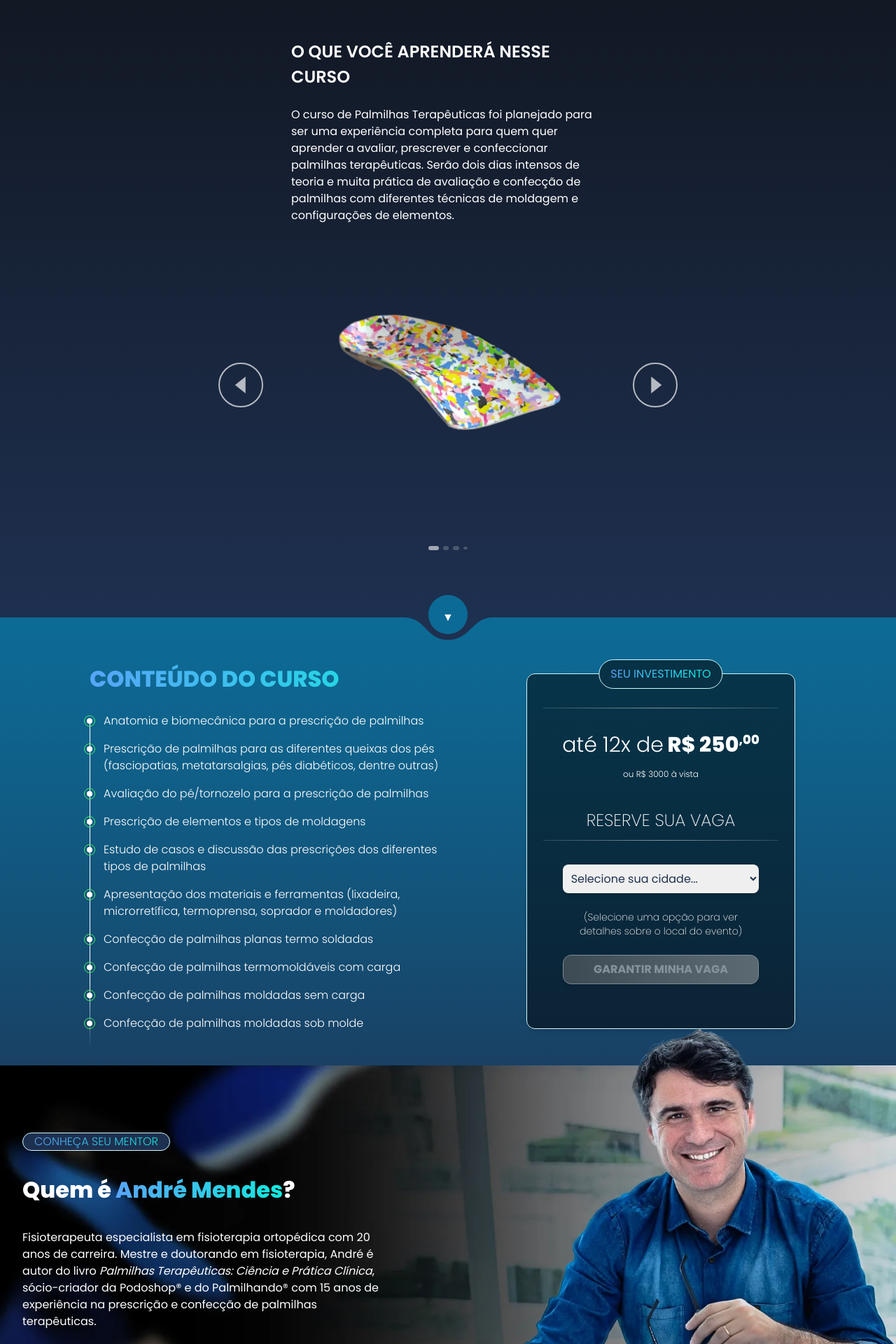
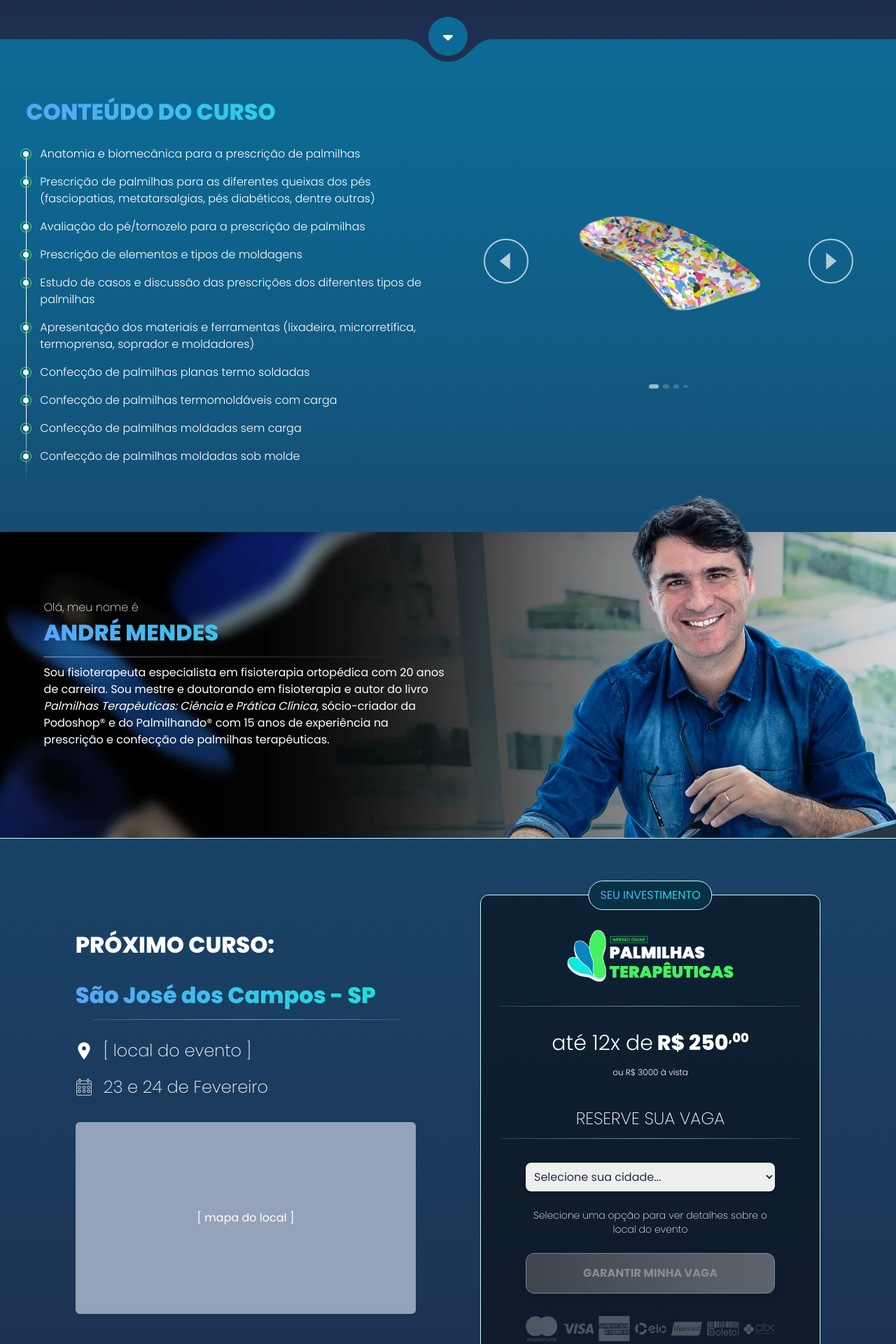
Before and after one commit to ian-mendes02/palmilhando-att-2024, a Next.js app: page /cursos_presenciais in a window 1280 px wide. Shown: the part 520-2440 px from the top of the page at 70% size. Built offline with nearby package versions, Linux system fonts and the light colour scheme.

Commit message:
2024-01-17 19:15:12

```diff
--- a/public/css/globals.css
+++ b/public/css/globals.css
@@ -496,7 +496,7 @@ button:focus, input:focus, select:focus {
 }
 
 #cp-conteudo::after {
-  content: '\25BC';
+  content: '';
   position: absolute;
   display: flex;
   padding-top: .5rem;
@@ -504,10 +504,14 @@ button:focus, input:focus, select:focus {
   align-items: center;
   top: -2rem;
   left: 50%;
-  transform: translateX(-50%);
+  transform: translateX(-50%) rotate(90deg);
   width: 3.5rem;
   height: 3.5rem;
-  background: #0c6b96;
+  background-color: #0c6b96;
+  background-image: url(../../public/img/svg/caret-light.svg);
+  background-position: 55% 50%;
+  background-repeat: no-repeat;
+  background-size: 15%;
   border-radius: 100%;
 }
 
@@ -567,12 +571,7 @@ button:focus, input:focus, select:focus {
   -webkit-mask-image: linear-gradient(black, transparent)
 }
 
-#cp-sobre::before {
-  content: '';
-  display: block;
-  width: 100%;
-  height: 100%;
-  position: absolute;
+#cp-sobre {
   background: url(../img/foto-andre-mendes.webp);
   background-position: top right;
   background-size: cover;
--- a/src/app/cursos_presenciais/page.jsx
+++ b/src/app/cursos_presenciais/page.jsx
@@ -23,32 +23,32 @@ export default function Page() {
                 break;
             case "sao_jose_dos_campos":
                 setOptionData({
-                    cityName: 'São José dos Campos',
-                    location: '',
+                    cityName: 'São José dos Campos - SP',
+                    location: '[ local do evento ]',
                     eventDuration: '23 e 24 de Fevereiro',
                     purchaseLink: 'https://www.sympla.com.br/curso-presencial-de-palmilhas-terapeuticas__2299829'
                 });
                 break;
             case "curitiba":
                 setOptionData({
-                    cityName: 'Curitiba',
-                    location: '',
+                    cityName: 'Curitiba - PR',
+                    location: '[ local do evento ]',
                     eventDuration: '15 e 16 de Março',
                     purchaseLink: 'https://www.sympla.com.br/curso-presencial-de-palmilhas-terapeuticas__2299832'
                 });
                 break;
             case "belo_horizonte":
                 setOptionData({
-                    cityName: 'Belo Horizonte',
-                    location: '',
+                    cityName: 'Belo Horizonte - MG',
+                    location: '[ local do evento ]',
                     eventDuration: '5 e 6 de Abril',
                     purchaseLink: 'https://wa.me/553181075257'
                 });
                 break;
             case "porto_alegre":
                 setOptionData({
-                    cityName: 'Porto Alegre',
-                    location: '',
+                    cityName: 'Porto Alegre - RS',
+                    location: '[ local do evento ]',
                     eventDuration: '18 e 19 de Maio',
                     purchaseLink: ''
                 });
@@ -56,48 +56,43 @@ export default function Page() {
         }
     }, [option]);
 
+    const upcomingLocation = {
+        cityName: 'São José dos Campos - SP',
+        location: '[ local do evento ]',
+        eventDuration: '23 e 24 de Fevereiro',
+    };
+
     return (
         <div>
             <div className='bg-[linear-gradient(#0a0a0a,#1E3050)]'>
-                <Section id="cp-header" className='h-[512px] flex flex-col justify-center'>
+                <Section id="cp-header" className='h-[512px] flex flex-col justify-center pb-0 pt-0'>
                     <Content className='relative z-10'>
                         <Content_Default>
-                            <h1 className='text-center'>CURSO PRESENCIAL: <br /> PALMILHAS TERAPÊUTICAS</h1>
-                            <h3 className='text-center'>(logo pendente)</h3>
-                        </Content_Default>
-                    </Content>
-                </Section>
-                <Section id="cp-proposta">
-                    <Content>
-                        <Content_Default>
-                            <Wrapper className='justify-evenly items-center'>
+                            <Wrapper className='pt-8'>
                                 <Container className='w-[32rem] max-[1024px]:w-96 max-[820px]:w-full px-8 mb-8'>
-                                    <h2>O QUE VOCÊ APRENDERÁ NESSE CURSO</h2>
+                                    <img src='/img/imersao-logo-new.webp' alt='' draggable='false'/>
                                     <br />
                                     <p>
                                         O curso de Palmilhas Terapêuticas foi planejado para ser uma experiência completa para quem quer aprender a avaliar, prescrever e confeccionar palmilhas terapêuticas.
                                         Serão dois dias intensos de teoria e muita prática de avaliação e confecção de palmilhas com diferentes técnicas de moldagem e configurações de elementos.
                                     </p>
-                                </Container>
-                                <Container className='w-[48rem] max-[1024px]:w-96 max-[820px]:w-full px-8'>
-                                    <Carousel isInfinite withIndicator visibleItemsCount={1}>
-                                        <div className='w-full aspect-video'><img src='/img/[cursos_presenciais]_palmilha_1.webp' alt='' draggable='false' className='w-1/2 h-auto m-auto' /></div>
-                                        <div className='w-full aspect-video'><img src='/img/[cursos_presenciais]_palmilha_2.webp' alt='' draggable='false' className='w-1/2 h-auto m-auto' /></div>
-                                        <div className='w-full aspect-video'><img src='/img/[cursos_presenciais]_palmilha_3.webp' alt='' draggable='false' className='w-1/2 h-auto m-auto' /></div>
-                                        <div className='w-full aspect-video'><img src='/img/[cursos_presenciais]_palmilha_4.webp' alt='' draggable='false' className='w-1/2 h-auto m-auto' /></div>
-                                    </Carousel>
+                                    <br />
+                                    <Button onClick={() => document.getElementById('cp-investimento').scrollIntoView({block: 'center'})}>GARANTA JÁ A SUA VAGA!</Button>
                                 </Container>
                             </Wrapper>
                         </Content_Default>
                     </Content>
                 </Section>
+                <Section id="cp-proposta" className='pt-0'>
+                    <Content>
+                    </Content>
+                </Section>
             </div>
 
-            <Section id='cp-conteudo' className='bg-[linear-gradient(#0c6b96,transparent)]'>
+            <Section id='cp-conteudo' className='bg-[linear-gradient(#0c6b96,transparent)] pb-0'>
                 <Content>
-                    <Content_Default>
-                        <Wrapper className='items-start justify-evenly'>
-                            <Container className='w-[90%] max-w-[32rem]'>
+                    <Wrapper className='items-center justify-evenly'>
+                        <Container className='w-[45%] max-[820px]:w-[80%] max-[426px]:w-[96%] m-4'>
                             <h1 className='grad-text'>CONTEÚDO DO CURSO</h1>
                             <br />
                             <ul id='cp-lista-conteudo' className='chain'>
@@ -113,11 +108,84 @@ export default function Page() {
                                 <li className='font-light'>Confecção de palmilhas moldadas sob molde</li>
                             </ul>
                         </Container>
-                            <Container className='w-96 max-[820px]:w-[80%] max-[426px]:w-[96%] m-4'>
+                        <Container className='w-[45%] max-[820px]:w-[80%] max-[426px]:w-[96%] m-4'>
+                            <Carousel isInfinite withIndicator visibleItemsCount={1}>
+                                <div className='w-full h-auto'><img src='/img/[cursos_presenciais]_palmilha_1.webp' alt='' draggable='false' className='w-1/2 h-auto m-auto' /></div>
+                                <div className='w-full h-auto'><img src='/img/[cursos_presenciais]_palmilha_2.webp' alt='' draggable='false' className='w-1/2 h-auto m-auto' /></div>
+                                <div className='w-full h-auto'><img src='/img/[cursos_presenciais]_palmilha_3.webp' alt='' draggable='false' className='w-1/2 h-auto m-auto' /></div>
+                                <div className='w-full h-auto'><img src='/img/[cursos_presenciais]_palmilha_4.webp' alt='' draggable='false' className='w-1/2 h-auto m-auto' /></div>
+                            </Carousel>
+                        </Container>
+                    </Wrapper>
+                </Content>
+            </Section>
+
+            <Section id="cp-sobre" className='py-32 px-8 flex items-center max-[820px]:pt-[120vw] max-[820px]:pb-8 border-b border-cyan-100'>
+                <Content>
+                    <Content_Default>
+                        <Container className='w-1/2 max-[820px]:w-[80%] max-[426px]:w-[96%] pt-8'>
+                            <p className='font-extralight'>Olá, meu nome é</p>
+                            <h1 className='text-left grad-text'>ANDRÉ MENDES</h1>
+                            <div className="divider left"></div>
+                            <p>Sou fisioterapeuta especialista em fisioterapia ortopédica com 20 anos de carreira. Sou mestre e doutorando em fisioterapia e autor do livro <i>Palmilhas Terapêuticas: Ciência e Prática Clínica</i>, sócio-criador da Podoshop® e do Palmilhando® com 15 anos de experiência na prescrição e confecção de palmilhas terapêuticas.</p>
+                        </Container>
+                    </Content_Default>
+                </Content>
+            </Section>
+
+            <Section id='cp-investimento'>
+                <Content>
+                    <Content_Default>
+                        <Wrapper className='items-center justify-evenly'>
+                            <Container className='w-[40%] max-[820px]:w-[80%] max-[426px]:w-[96%] m-4'>
+                                {option != 'select' ? (
+                                    <Container className='w-full max-[820px]:items-center'>
+                                        <h1>LOCAL SELECIONADO:</h1>
+                                        <br />
+                                        <h1 className='grad-text max-[820px]:text-2xl'>{optionData.cityName}</h1>
+                                        <div className="divider"></div>
+                                        <Wrapper className='flex-col justify-center w-9/12 my-4'>
+                                            <Wrapper className="items-center flex-nowrap w-full">
+                                                <img src='/img/svg/map_pin.svg' alt='' draggable='false' className='w-6 h-6 mr-4' />
+                                                <h2 className='font-extralight'>{optionData.location}</h2>
+                                            </Wrapper>
+                                            <div className='w-4 h-4'></div>
+                                            <Wrapper className="items-center flex-nowrap w-full">
+                                                <img src='/img/svg/calendar.svg' alt='' draggable='false' className='w-6 h-6 mr-4' />
+                                                <h2 className='font-extralight'>{optionData.eventDuration}</h2>
+                                            </Wrapper>
+                                        </Wrapper>
+                                        <div className='bg-slate-400 rounded-md w-full aspect-video my-4 relative'><p className="absolute-center">[ mapa do local ]</p></div>
+                                    </Container>
+                                ) : (
+                                    <Container className='w-full max-[820px]:items-center'>
+                                        <h1>PRÓXIMO CURSO:</h1>
+                                        <br />
+                                        <h1 className='grad-text max-[820px]:text-2xl'>{upcomingLocation.cityName}</h1>
+                                        <div className="divider"></div>
+                                        <Wrapper className='flex-col justify-center w-9/12 my-4'>
+                                            <Wrapper className="items-center flex-nowrap w-full">
+                                                <img src='/img/svg/map_pin.svg' alt='' draggable='false' className='w-6 h-6 mr-4' />
+                                                <h2 className='font-extralight'>{upcomingLocation.location}</h2>
+                                            </Wrapper>
+                                            <div className='w-4 h-4'></div>
+                                            <Wrapper className="items-center flex-nowrap w-full">
+                                                <img src='/img/svg/calendar.svg' alt='' draggable='false' className='w-6 h-6 mr-4' />
+                                                <h2 className='font-extralight'>{upcomingLocation.eventDuration}</h2>
+                                            </Wrapper>
+                                        </Wrapper>
+                                        <div className='bg-slate-400 rounded-md w-full aspect-video my-4 relative'><p className="absolute-center">[ mapa do local ]</p></div>
+                                    </Container>
+                                )}
+                                <br />
+                            </Container>
+                            <Container className='w-[40%] max-[820px]:w-[80%] max-[426px]:w-[96%] m-4'>
                                 <div className="flex flex-col items-center justify-between px-[1%] py-[10%] border border-cyan-100 rounded-xl backdrop-brightness-50 shadow-md text-center h-full relative duration-200 ease-out">
                                     <Badge className='border border-inherit rounded-full w-max py-2 px-4 !bg-[color:rgb(7_49_69)]'>
                                         <p className='grad-text grad-slide'>SEU INVESTIMENTO</p>
                                     </Badge>
+                                    <img src='/img/imersao-logo-new.webp' alt='' draggable='false' className='w-1/2'/>
+                                    <br />
                                     <div className="divider"></div>
                                     <br />
                                     <h1 className='text-3xl'><mark className="font-light text-white">até 12x de</mark> R$ 250<sup><small>,00</small></sup></h1>
@@ -134,29 +202,14 @@ export default function Page() {
                                         <option value="porto_alegre">Porto Alegre - RS</option>
                                     </select>
                                     <br />
-                                    {option != 'select' ? (
-                                        <Container className='w-full items-center'>
-                                            <Wrapper className='flex-nowrap justify-center w-9/12'>
-                                                <Wrapper className="items-center flex-nowrap w-1/2">
-                                                    <img src='/img/svg/map_pin.svg' alt='' draggable='false' className='w-6 h-6 mr-2' />
-                                                    <p className='font-extralight'>{optionData.cityName}</p>
-                                                </Wrapper>
-                                                <div className='w-4 h-4'></div>
-                                                <Wrapper className="items-center flex-nowrap w-1/2">
-                                                    <img src='/img/svg/calendar.svg' alt='' draggable='false' className='w-6 h-6 mr-2' />
-                                                    <p className='font-extralight'>{optionData.eventDuration}</p>
-                                                </Wrapper>
-                                            </Wrapper>
-                                            <div className='bg-slate-400 rounded-md w-9/12 aspect-video mx-auto my-4 relative'><p className="absolute-center">[mapa do local]</p></div>
-                                        </Container>
-                                    ) : <p className='text-sm font-extralight w-9/12'>(Selecione uma opção para ver detalhes sobre o local do evento)</p>}
+                                    <p className='text-sm font-extralight w-9/12'>Selecione uma opção para ver detalhes sobre o local do evento</p>
                                     <br />
                                     <a href={optionData.purchaseLink} target="_blank"
                                         className={
-                                            `relative z-10 w-9/12 mx-auto py-2 px-4 rounded-xl border font-bold border-cyan-100 shadow-md bg-[linear-gradient(to_right,var(--grad-1))] bg-[length:150%] select-none
-                                                ${option == 'select' ? 'saturate-0 opacity-50 cursor-not-allowed' : 'hover:scale-[101%] hover:brightness-110 hover:translate-y-[-1px] duration-100 ease-out cursor-pointer'}`
+                                            `relative z-10 w-9/12 mx-auto py-4 px-8 rounded-xl border font-bold border-cyan-100 shadow-md bg-[linear-gradient(to_right,var(--grad-1))] bg-[length:150%] select-none
+                                                ${option == 'select' ? 'saturate-0 opacity-50 cursor-not-allowed pointer-events-none' : 'hover:scale-[101%] hover:brightness-110 hover:translate-y-[-1px] duration-100 ease-out cursor-pointer'}`
                                         }>GARANTIR MINHA VAGA</a>
-                                    <br />
+                                    <img src='/img/pagamento.webp' alt='' draggable='false' className='w-9/12 opacity-30 mt-8'/>
                                 </div>
                             </Container>
                         </Wrapper>
@@ -164,17 +217,6 @@ export default function Page() {
                 </Content>
             </Section>
 
-            <Section id="cp-sobre" className='flex items-center pb-64 max-[820px]:pt-[120vw] max-[820px]:pb-8'>
-                <Content className='relative z-10'>
-                    <Content_Default>
-                        <Container className='w-full max-w-[32rem] max-[820px]:mx-auto'>
-                            <span className='bg-[var(--cor-4)] rounded-full border border-cyan-100 w-fit px-4 mb-8'><p className='grad-text font-light font-xs text-center'>CONHEÇA SEU MENTOR</p></span>
-                            <h1 className='mb-8 text-left'>Quem é <mark className="grad-text">André Mendes</mark>?</h1>
-                            <p>Fisioterapeuta especialista em fisioterapia ortopédica com 20 anos de carreira. Mestre e doutorando em fisioterapia, André é autor do livro <i>Palmilhas Terapêuticas: Ciência e Prática Clínica</i>, sócio-criador da Podoshop® e do Palmilhando® com 15 anos de experiência na prescrição e confecção de palmilhas terapêuticas.</p>
-                        </Container>
-                    </Content_Default>
-                </Content>
-            </Section>
         </div>
     );
 }
```
Also changed, not shown: public/img/slideshow_cursos.webp (added), 1064 other files (tests, documents, lock files or other folders). Lines whose indentation alone changed are shown as unchanged.
